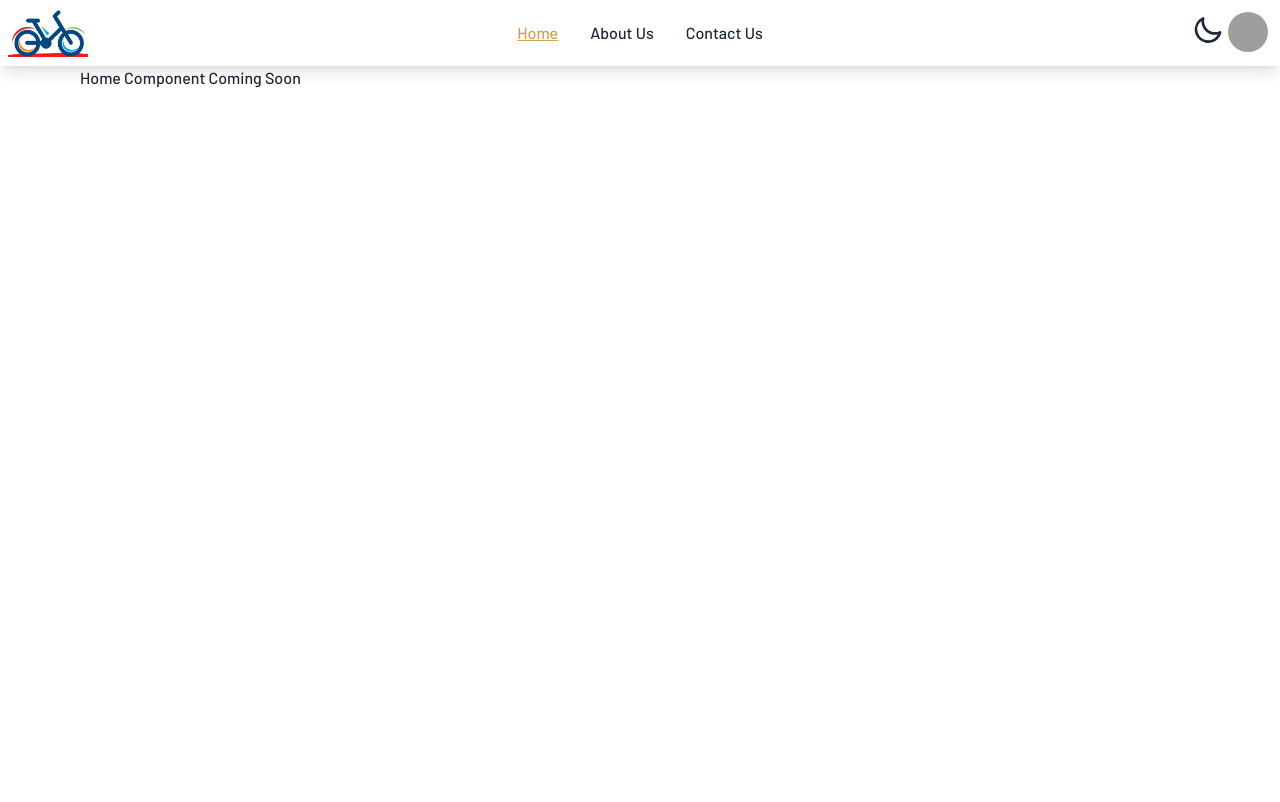
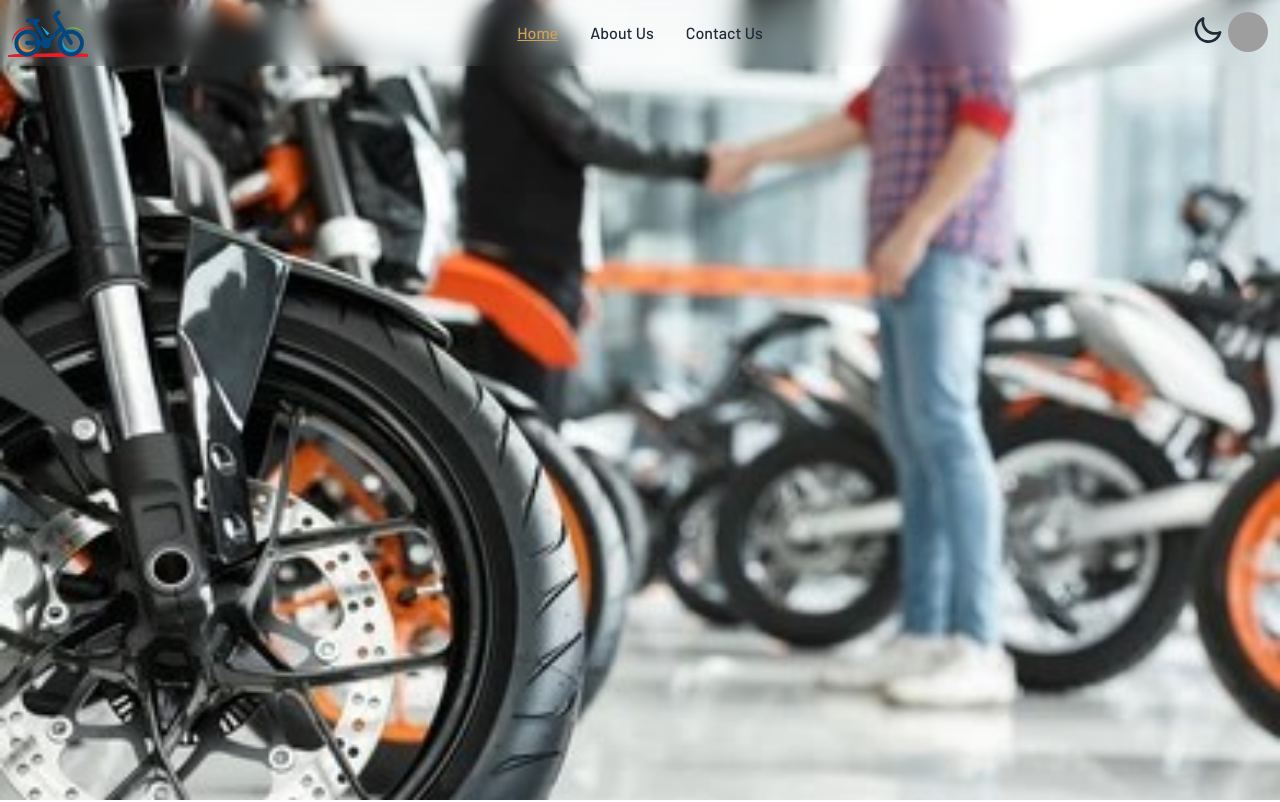
Before and after one commit to programarreza/bike-rental-reservation-system-client, a React (Vite) app: page / in a window 1280 px wide. Shown: the top 802 px of the page. Built offline with nearby package versions, Linux system fonts and the light colour scheme; grey boxes are pictures that could not be loaded.

Commit message:
added to banner & navbar updated

```diff
--- /dev/null
+++ b/src/components/ui/Banner/Banner.tsx
@@ -0,0 +1,14 @@
+import banner from "../../../assets/banner.jpg";
+
+const Banner = () => {
+  return (
+    <div>
+      <div className="bg-cover bg-center min-h-screen"
+        style={{ backgroundImage: `url(${banner})` }}>
+
+		</div>
+    </div>
+  );
+};
+
+export default Banner;
--- a/src/components/ui/Navbar/Navbar.tsx
+++ b/src/components/ui/Navbar/Navbar.tsx
@@ -1,16 +1,43 @@
-import { useState } from "react";
+import { useEffect, useState } from "react";
 import { Link } from "react-router-dom";
 import NavbarLink from "./NavbarLink";
 import Theme from "./Theme";
 import DropDown from "./DropDown";
-import logo from "../../../assets/logo.png"
+import logo from "../../../assets/logo.png";
 
 const Navbar = () => {
   const [isOpen, setIsOpen] = useState(false);
+  const [scrollDirection, setScrollDirection] = useState("up");
+
+  useEffect(() => {
+    let lastScrollY = window.pageYOffset;
+
+    const updateScrollDirection = () => {
+      const scrollY = window.pageYOffset;
+      const direction = scrollY > lastScrollY ? "down" : "up";
+      if (
+        direction !== scrollDirection &&
+        Math.abs(scrollY - lastScrollY) > 10
+      ) {
+        setScrollDirection(direction);
+      }
+      lastScrollY = scrollY > 0 ? scrollY : 0;
+    };
+
+    window.addEventListener("scroll", updateScrollDirection);
+    return () => {
+      window.removeEventListener("scroll", updateScrollDirection);
+    };
+  }, [scrollDirection]);
 
   return (
-    <div>
-      <div className="navbar bg-base-100 shadow-lg">
+    <div
+      className={`fixed top-0 left-0 w-full z-50 transition-transform duration-300 ease-in-out ${
+        scrollDirection === "down" ? "-translate-y-full" : "translate-y-0"
+      }`}
+      style={{ backdropFilter: "blur(10px)" }}
+    >
+      <div className="navbar ">
         <div className="navbar-start">
           <div className="dropdown">
             <label
@@ -47,11 +74,7 @@ const Navbar = () => {
             )}
           </div>
           <Link to="/" className=" text-xl">
-            <img
-              className="w-20"
-              src={logo}
-              alt=""
-            />
+            <img className="w-20" src={logo} alt="" />
           </Link>
         </div>
         <div className="navbar-center hidden lg:flex">
--- a/src/pages/Home/Home.tsx
+++ b/src/pages/Home/Home.tsx
@@ -1,11 +1,9 @@
-import Container from "../../components/ui/Container/Container";
+import Banner from "../../components/ui/Banner/Banner";
 
 const Home = () => {
   return (
     <div className="min-h-screen">
-      <Container>
-        <h2>Home Component Coming Soon</h2>
-      </Container>
+      <Banner />
     </div>
   );
 };
```
Also changed, not shown: src/assets/banner.jpg (added).
